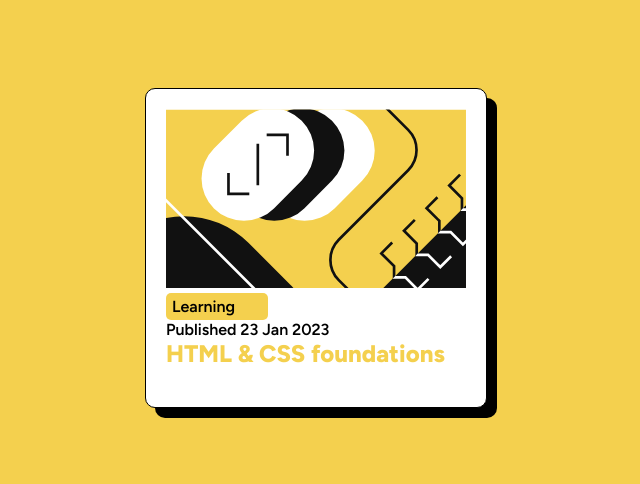
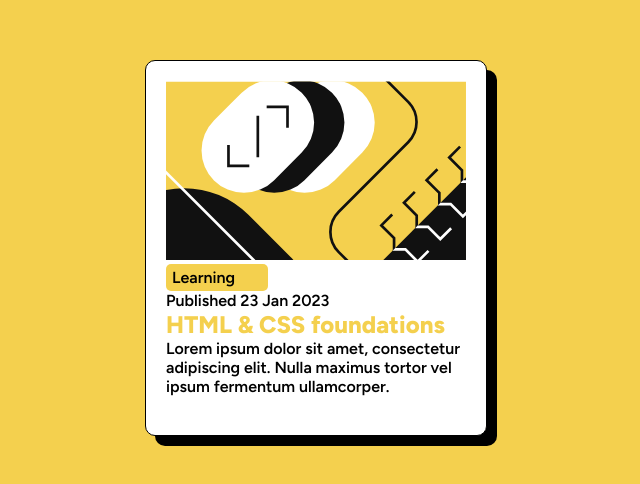
Before and after one commit to kellycsantos/blog-preview-card, a React (Create React App) app: page / in a window 1280 px wide. Shown: the part 152-636 px from the top of the page, without its empty margins (324-964 px from the left). Built offline with nearby package versions, Linux system fonts and the light colour scheme.

Commit message:
Preview adicionado

```diff
--- a/src/App.jsx
+++ b/src/App.jsx
@@ -5,7 +5,7 @@ import CardPreview from './components/Card';
 function App() {
   return (
     <div className="App">
-      <CardPreview  tag="Learning" title="HTML & CSS foundations" preview=""/>
+      <CardPreview  tag="Learning" title="HTML & CSS foundations" preview="Lorem ipsum dolor sit amet, consectetur adipiscing elit. Nulla maximus tortor vel ipsum fermentum ullamcorper."/>
     </div>
   );
 }
```
